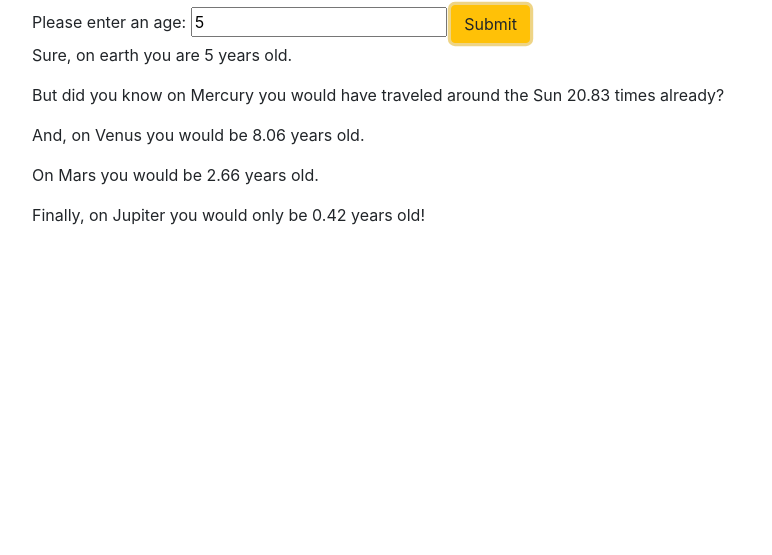
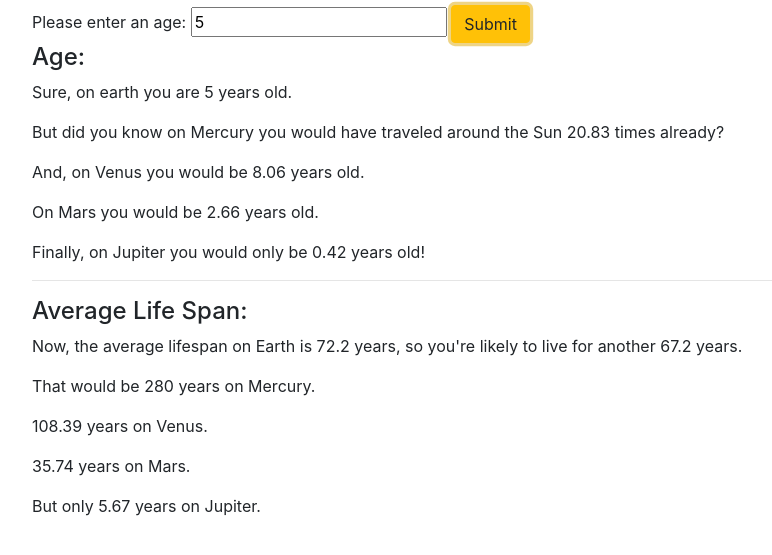
Before and after one commit to nhhor/solar-age-calculator, a website built with webpack: page src/index.html in a window 1280 px wide. Both pictures are taken after typing "5" into the empty fields and a click on the button "Submit". Shown: the part 51-606 px from the top of the page, without its empty margins (53-825 px from the left). Built offline with nearby package versions, Linux system fonts and the light colour scheme.

Commit message:
add additional front end content.

```diff
--- a/src/backend.js
+++ b/src/backend.js
@@ -13,7 +13,7 @@ export class SolarAge {
     this.jupiterTimeLeft = this.jupiterLeft;
   }
 
-
+  // NOTES: I was sttempting to refactor the (very) verbose number of methods for each calculation into one or two loops, and the first loop worked well but I could not ()after several hours) get them to reference correctly in the test environment. So, this is currenly scrapped but I'd appreciate some feedback. ~Noah
   // // Planets Method
   // calcPlanets(earthAge) {
   //   const planetNames = ["Earth", "Mercury", "Venus", "Mars", "Jupiter"];
@@ -27,9 +27,6 @@ export class SolarAge {
   // get planets() {
   //   return this.calcPlanets();
   // }
-
-
-
 
   // Mercury Method
   calcMercury() {
--- a/src/index.html
+++ b/src/index.html
@@ -14,11 +14,28 @@
       <button type="submit" class="btn btn-warning">Submit</button>
     </form>
     <div class="results">
+      <h4>Age:</h4>
       <p>Sure, on earth you are <span class="earthAge"></span> years old.</p>
       <p>But did you know on Mercury you would have traveled around the Sun <span class="mercuryAge"></span> times already?</p>
       <p>And, on Venus you would be <span class="venusAge"></span> years old.</p>
       <p>On Mars you would be <span class="marsAge"></span> years old.</p>
       <p>Finally, on Jupiter you would only be <span class="jupiterAge"></span> years old!</p>
+      <hr>
+
+      <h4>Average Life Span:</h4>
+      <p>Now, the average lifespan on Earth is 72.2 years, so you're likely to live for another <span class="earthTimeLeft"></span> years.</p>
+      <p>That would be <span class="mercuryTimeLeft"></span> years on Mercury.</p>
+      <p><span class="venusTimeLeft"></span> years on Venus.</p>
+      <p><span class="marsTimeLeft"></span> years on Mars.</p>
+      <p>But only <span class="jupiterTimeLeft"></span> years on Jupiter.</p>
+
+
+
+
+
+
+
+
     </div>
   </div>
 </body>
--- a/src/index.js
+++ b/src/index.js
@@ -17,6 +17,12 @@ $(document).ready(function(){
     $(".marsAge").text(earthAge.mars);
     $(".jupiterAge").text(earthAge.jupiter);
 
+    $(".earthTimeLeft").text(earthAge.earthLeft);
+    $(".mercuryTimeLeft").text(earthAge.mercuryLeft);
+    $(".venusTimeLeft").text(earthAge.venusLeft);
+    $(".marsTimeLeft").text(earthAge.marsLeft);
+    $(".jupiterTimeLeft").text(earthAge.jupiterLeft);
+
     // earthAge.planets;
     console.log("BE earthAge: ",earthAge);
 
```
